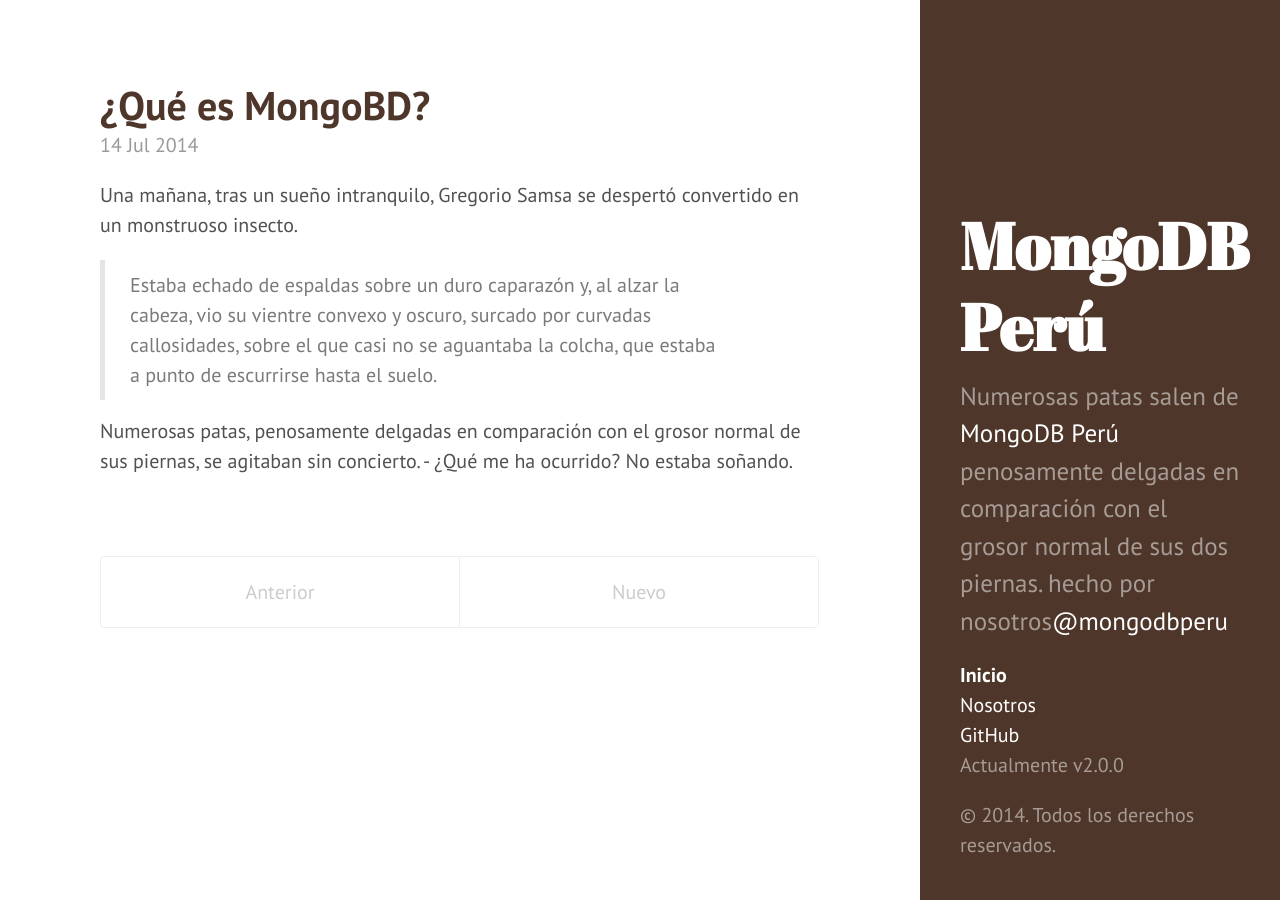
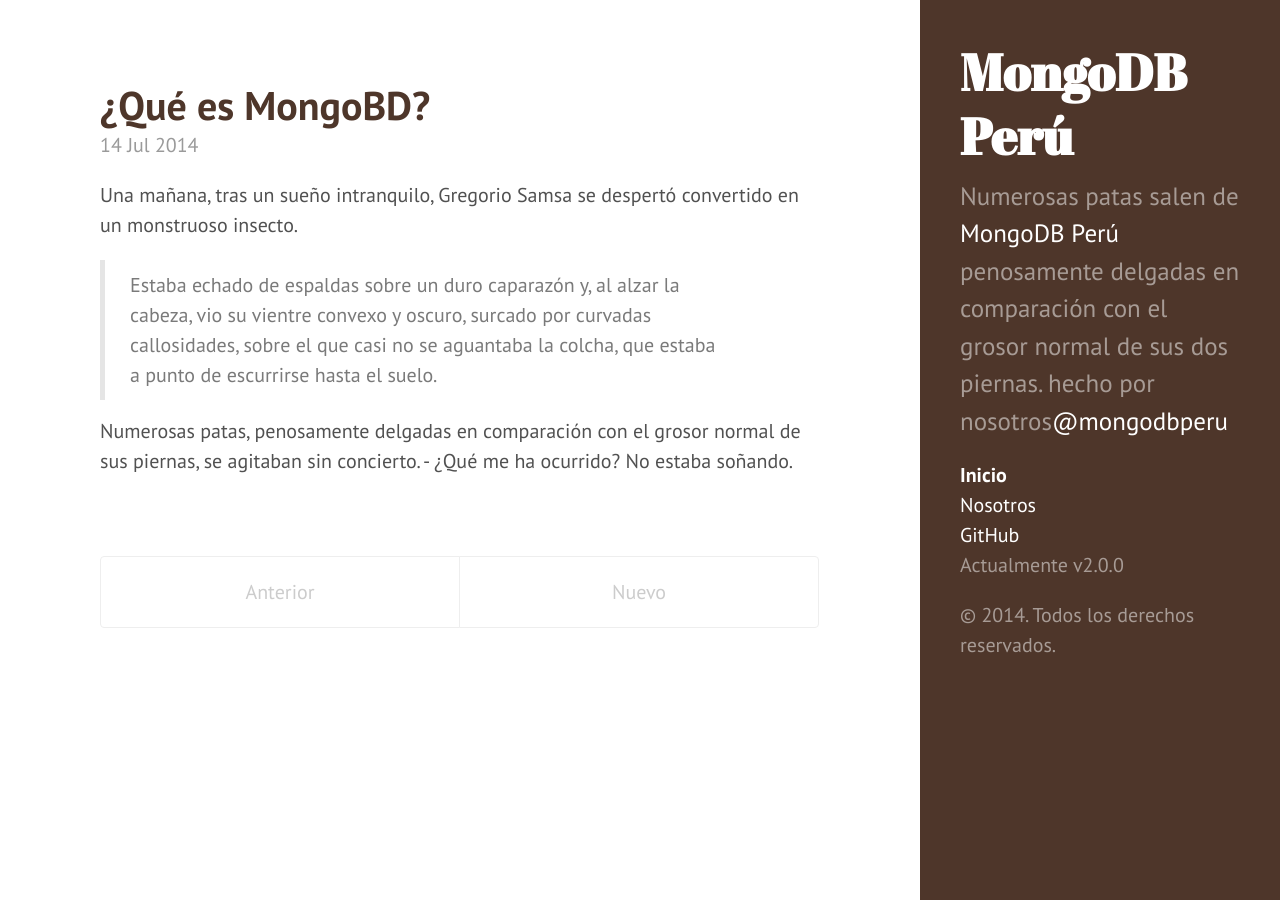
Before and after one commit to mongodbperu/mongodbperu.github.io, a Jekyll site: the page built from index.html, in a window 1280 px wide. Built offline with Jekyll 4.4.1, drawn with Linux system fonts in a browser that asks for light colours; Markdown is read by kramdown in place of the engine named in the settings; the list of posts is cut into pages by our own code.

Commit message:
se modificó el tamaño de la cabecera h1 en hyde.css

```diff
--- a/public/css/hyde.css
+++ b/public/css/hyde.css
@@ -64,7 +64,7 @@
   color: #fff;
   margin-top: 0;
   font-family: "Abril Fatface", serif;
-  font-size: 3.25rem;
+  font-size: 2.55rem;
 }
 
 /* Sidebar nav */
@@ -93,7 +93,6 @@
   .sidebar-sticky {
     position: absolute;
     right:  1rem;
-    bottom: 1rem;
     left:   1rem;
   }
 }
```
